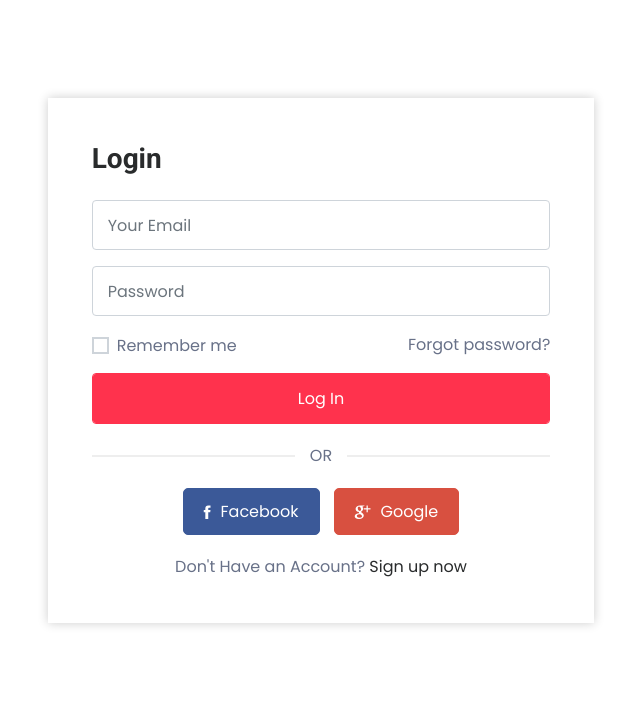
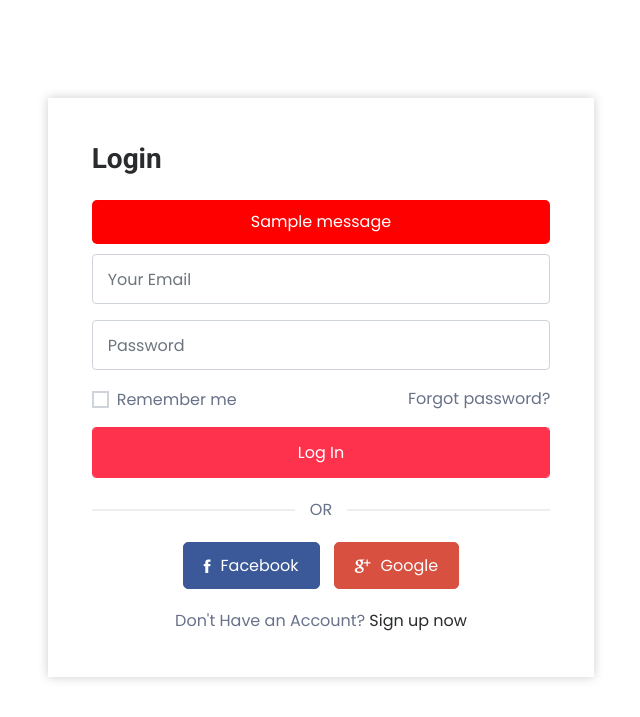
Before and after one commit to onwukadavid/trucomm, a Django app: page /account/sign-in/ in a window 1280 px wide. Shown: the part 290-1007 px from the top of the page, without its empty margins (319-959 px from the left). Run offline with Django 4.2, Linux system fonts and the light colour scheme; tables that the repository leaves empty hold one stand-in row (values such as "Sample post"); one stand-in notice (Sample message) is shown; some libraries are stand-ins or nearby versions; some web fonts are replaced.

Commit message:
feat: added flash messages when user fails sign in chore: rearrange imports in users views.py add: added email config to base settings

```diff
--- a/trucomm/settings/base.py
+++ b/trucomm/settings/base.py
@@ -136,10 +136,12 @@ SESSION_EXPIRE_AT_BROWSER_CLOSE = True
 #EXTRA
 LOGIN_URL = '/account/sign-in'
 
-
 # CLOUDINARY STORAGE
 cloudinary.config(
   	cloud_name = os.environ.get("CLOUD_NAME"),
   	api_key = os.environ.get("CLOUDINARY_API_KEY"),
   	api_secret = os.environ.get("CLOUDINARY_API_SECRET")
 )
+
+# EMAIL CONFIG
+EMAIL_BACKEND = 'django.core.mail.backends.console.EmailBackend'
--- a/users/templates/users/signin.html
+++ b/users/templates/users/signin.html
@@ -39,7 +39,16 @@
                         </div>
                         <form method="post">
                             {% csrf_token %}
-                            {{error}}
+                            {% if messages %}
+                                <div class="messages">
+                                    {% for message in messages %}
+                                        <div style="background-color: red; color: white; border-radius: 5px; padding: 10px; text-align: center; margin-bottom: 10px;">
+                                            {{ message }}
+                                        </div>
+                                    {% endfor %}
+                                </div>
+                            {% endif %}
+                            <!-- {{error}} -->
                             <div class="form-group mb-3">
                                 <input type="text" required="" class="form-control" name="email" placeholder="Your Email" value="{{ email }}">
                             </div>
--- a/users/views.py
+++ b/users/views.py
@@ -1,12 +1,12 @@
+from django.conf import settings
+from django.contrib import messages
+from django.contrib.auth import login, authenticate, logout
+from django.core.exceptions import ValidationError
+from django.http import HttpResponseRedirect
 from django.shortcuts import render, redirect
 from django.urls import reverse
 from users.forms import RegisterForm
 from users.models import User
-from django.contrib.auth import login, authenticate
-from django.core.exceptions import ValidationError
-from django.http import HttpResponseRedirect
-from django.contrib.auth import logout
-from django.conf import settings
 
 def signin(request):
     context = {}
@@ -23,10 +23,8 @@ def signin(request):
         user = authenticate(request, email=email, password=password)
         if not user:
             error_message = 'Incorrect email/password'
-            context['error'] = error_message
-            context['email'] = email
+            messages.error(request, error_message)
             return render(request, 'users/signin.html', context)
-            # raise ValidationError(error_message)
 
         login(request, user)
         request.session.delete_test_cookie()
@@ -58,6 +56,8 @@ def signin(request):
 
     return render(request, 'users/signin.html', context)
 
+
+#TODO: Send verification email and OTP upon completing registeration.
 def register(request):
     context = {}
     if request.method == 'POST':
@@ -80,8 +80,6 @@ def register(request):
             user.set_password(password)
 
             user.save()
-
-            #TODO: Send verification email and OTP upon completing registeration.
 
             login(request, user)
 
```
